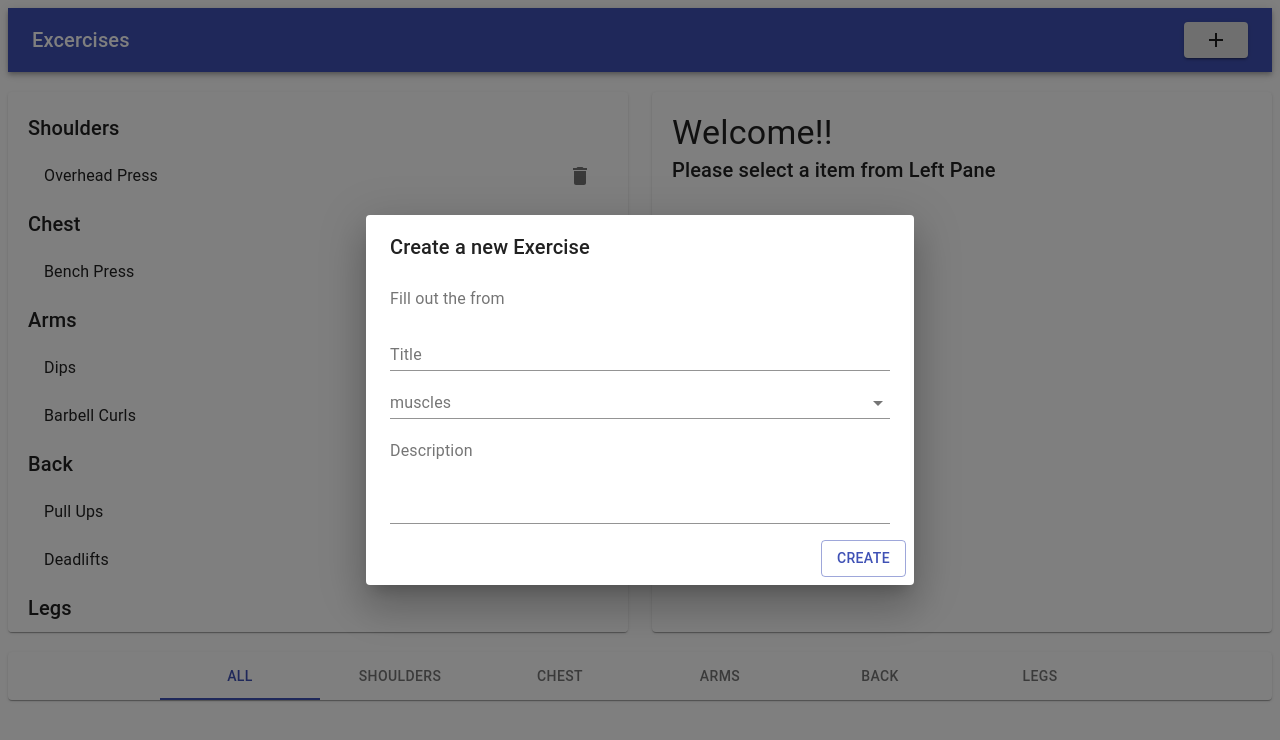
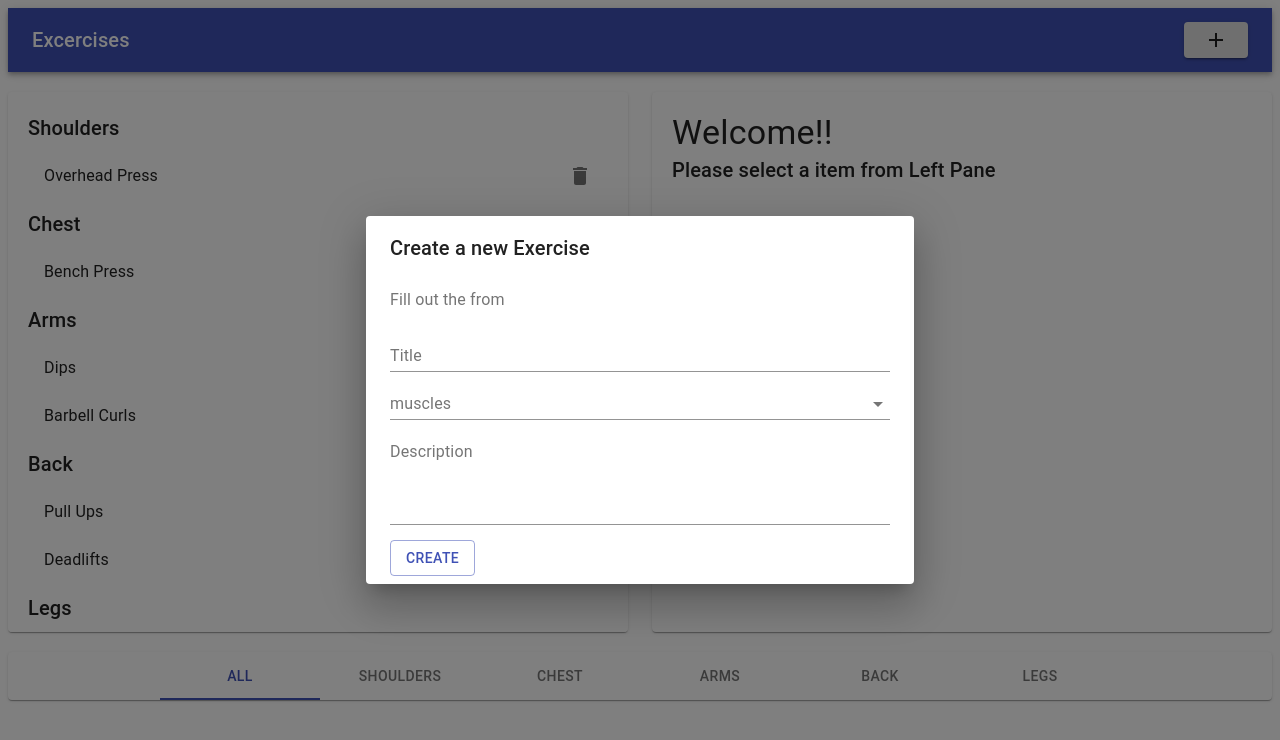
Before and after one commit to Iamsbharti/exercises-app, a React (Create React App) app: page / in a window 1280 px wide. Both pictures are taken after a click on the button 1216 px from the left and 40 px from the top of the page. Shown: the top 740 px of the page. Built offline with nearby package versions, Linux system fonts and the light colour scheme.

Commit message:
refactored input form component

```diff
--- a/src/Components/Excercises/Dailog/CreateExcercise.js
+++ b/src/Components/Excercises/Dailog/CreateExcercise.js
@@ -1,34 +1,18 @@
 import React, { Component, Fragment } from "react";
 import {
   Dialog,
-  DialogActions,
   DialogContent,
   DialogContentText,
   DialogTitle,
   Button,
-  TextField,
-  FormControl,
-  Select,
-  InputLabel,
-  MenuItem,
-  withStyles
 } from "@material-ui/core";
 import { Add } from "@material-ui/icons";
+import InputForm from "./InputForm";
 
-//styles
-const styles=(theme)=>({
-  FormControl:{
-    width:500
-  }
-})
-export default withStyles(styles) (class extends Component {
+
+export default  class extends Component {
   state = {
     open: false,
-    exercise: {
-      title: "",
-      muscles: "",
-      description: "",
-    },
   };
 
   handleToggle = () => {
@@ -41,48 +25,9 @@ export default withStyles(styles) (class extends Component {
       open: false,
     });
   };
-  handleChange = (event) => {
-    const { name, value } = event.target;
-    this.setState({
-      exercise: {
-        ...this.state.exercise,
-        [name]: value,
-      },
-    });
-  };
-  handleSubmit = () => {
-    this.setState({
-      open: false,
-    });
-    const { exercise } = this.state;
 
-    this.props.onCreate(exercise);
-
-    this.setState({
-      exercise: {
-        title: "",
-        muscles: "",
-        description: "",
-      },
-    });
-  };
-  handleSubmit = () => {
-    this.setState({
-      open: false,
-    });
-    const { exercise } = this.state;
-    this.props.onCreate(exercise);
-    this.setState({
-      exercise: {
-        title: "",
-        muscles: "",
-        description: "",
-      },
-    });
-  };
   render() {
-    const { title, muscles, description } = this.state.exercise;
-    const { classes,muscles: categories } = this.props;
+    const {muscles,onCreate}=this.props
     return (
       <Fragment>
         <Button variant="contained" onClick={this.handleToggle}>
@@ -92,53 +37,10 @@ export default withStyles(styles) (class extends Component {
           <DialogTitle>Create a new Exercise</DialogTitle>
           <DialogContent>
             <DialogContentText>Fill out the from</DialogContentText>
-            <form>
-              <TextField
-                name="title"
-                label="Title"
-                value={title}
-                onChange={this.handleChange}
-                className={classes.FormControl}
-              />
-              <br />
-              <FormControl>
-                <InputLabel>muscles</InputLabel>
-                <Select
-                  name="muscles"
-                  value={muscles}
-                  onChange={this.handleChange}
-                  className={classes.FormControl}
-                >
-                  {categories.map((group) => (
-                    <MenuItem key={group} value={group}>
-                      {group}
-                    </MenuItem>
-                  ))}
-                </Select>
-              </FormControl>
-              <br />
-              <TextField
-                name="description"
-                label="Description"
-                value={description}
-                onChange={this.handleChange}
-                multiline
-                rows={4}
-                className={classes.FormControl}
-              />
-            </form>
+              <InputForm muscles={muscles} onCreate={onCreate} toggle={this.handleToggle}/>
           </DialogContent>
-          <DialogActions>
-            <Button
-              variant="outlined"
-              color="primary"
-              onClick={this.handleSubmit}
-            >
-              Create
-            </Button>
-          </DialogActions>
         </Dialog>
       </Fragment>
     );
   }
-})
+}
--- /dev/null
+++ b/src/Components/Excercises/Dailog/InputForm.js
@@ -0,0 +1,109 @@
+import React, {Component, Fragment} from 'react'
+
+import {
+    Button,
+    FormControl,
+    InputLabel,
+    MenuItem,
+    Select,
+    TextField,
+    withStyles
+} from '@material-ui/core'
+//styles
+const styles=(theme)=>({
+    FormControl:{
+        width:500
+    }
+})
+export default withStyles(styles) (class extends Component {
+    state={
+        exercise:{
+            title:"",
+            muscles:"",
+            description: ""
+        }
+    }
+
+    /*initialState=()=>{
+        const {exercise}=this.props;
+        return exercise ? exercise :{
+            title:"",
+            muscle:"",
+            description:""
+        }
+    }*/
+    handleChange = (event) => {
+        const { name, value } = event.target;
+        this.setState({
+            exercise: {
+                ...this.state.exercise,
+                [name]: value,
+            },
+        });
+    };
+    handleSubmit = () => {
+        this.props.toggle();
+        const { exercise } = this.state;
+        this.props.onCreate(exercise);
+        this.setState({
+            exercise: {
+                title: "",
+                muscles: "",
+                description: "",
+            },
+        });
+    };
+    render(){
+        const { title, muscles, description } = this.state.exercise;
+        const { classes,muscles: categories } = this.props;
+        return(
+            <Fragment>
+                <form>
+                    <TextField
+                        name="title"
+                        label="Title"
+                        value={title}
+                        onChange={this.handleChange}
+                        className={classes.FormControl}
+                    />
+                    <br />
+                    <FormControl>
+                        <InputLabel>muscles</InputLabel>
+                        <Select
+                            name="muscles"
+                            value={muscles}
+                            onChange={this.handleChange}
+                            className={classes.FormControl}
+                        >
+                            {categories.map((group) => (
+                                <MenuItem key={group} value={group}>
+                                    {group}
+                                </MenuItem>
+                            ))}
+                        </Select>
+                    </FormControl>
+                    <br />
+                    <TextField
+                        name="description"
+                        label="Description"
+                        value={description}
+                        onChange={this.handleChange}
+                        multiline
+                        rows={4}
+                        className={classes.FormControl}
+                    />
+                    <br/>
+                        <Button
+                            variant="outlined"
+                            color="primary"
+                            onClick={this.handleSubmit}
+                            style={{marginTop:15}}
+                        >
+                            Create
+                        </Button>
+                </form>
+            </Fragment>
+        )
+    }
+
+})
```
